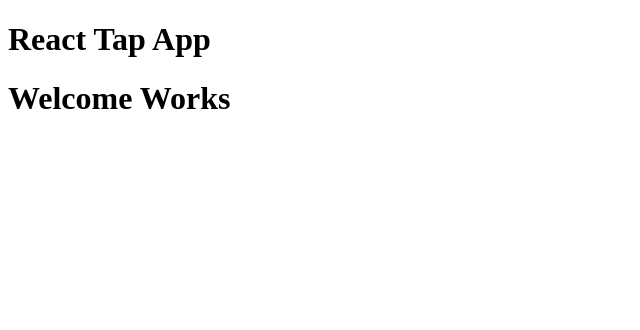
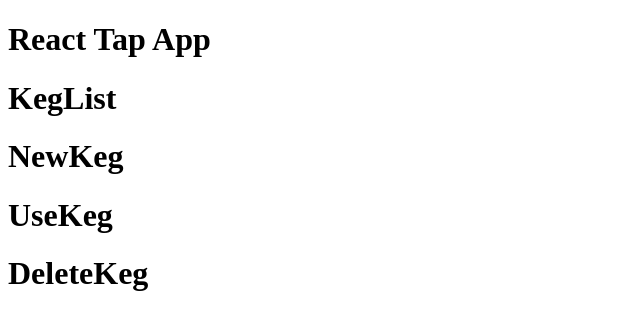
Before and after one commit to ckjpdx/react-tap-app, a React app: page /#/keglist in a window 1280 px wide. Before the commit this address led to /#/. Shown: the top 330 px of the page, without its empty margins (0-640 px from the left). Built offline with nearby package versions, Linux system fonts and the light colour scheme.

Commit message:
add keg add/use/remove components

```diff
--- /dev/null
+++ b/src/components/DeleteKeg.jsx
@@ -0,0 +1,11 @@
+import React from 'react'; // always import core React library
+
+function DeleteKeg(){
+  return (
+    <div>
+      <h1>DeleteKeg</h1>
+    </div>
+  );
+}
+
+export default DeleteKeg;
--- a/src/components/KegList.jsx
+++ b/src/components/KegList.jsx
@@ -1,9 +1,15 @@
 import React from 'react'; // always import core React library
+import NewKeg from './NewKeg';
+import UseKeg from './UseKeg';
+import DeleteKeg from './DeleteKeg';
 
 function KegList(){
   return (
     <div>
-      <h1>KegList Works</h1>
+      <h1>KegList</h1>
+      <NewKeg/>
+      <UseKeg/>
+      <DeleteKeg/>
     </div>
   );
 }
--- /dev/null
+++ b/src/components/NewKeg.jsx
@@ -0,0 +1,11 @@
+import React from 'react'; // always import core React library
+
+function NewKeg(){
+  return (
+    <div>
+      <h1>NewKeg</h1>
+    </div>
+  );
+}
+
+export default NewKeg;
--- /dev/null
+++ b/src/components/UseKeg.jsx
@@ -0,0 +1,11 @@
+import React from 'react'; // always import core React library
+
+function UseKeg(){
+  return (
+    <div>
+      <h1>UseKeg</h1>
+    </div>
+  );
+}
+
+export default UseKeg;
```
Also changed, not shown: 1 other file (tests, documents, lock files or other folders).
